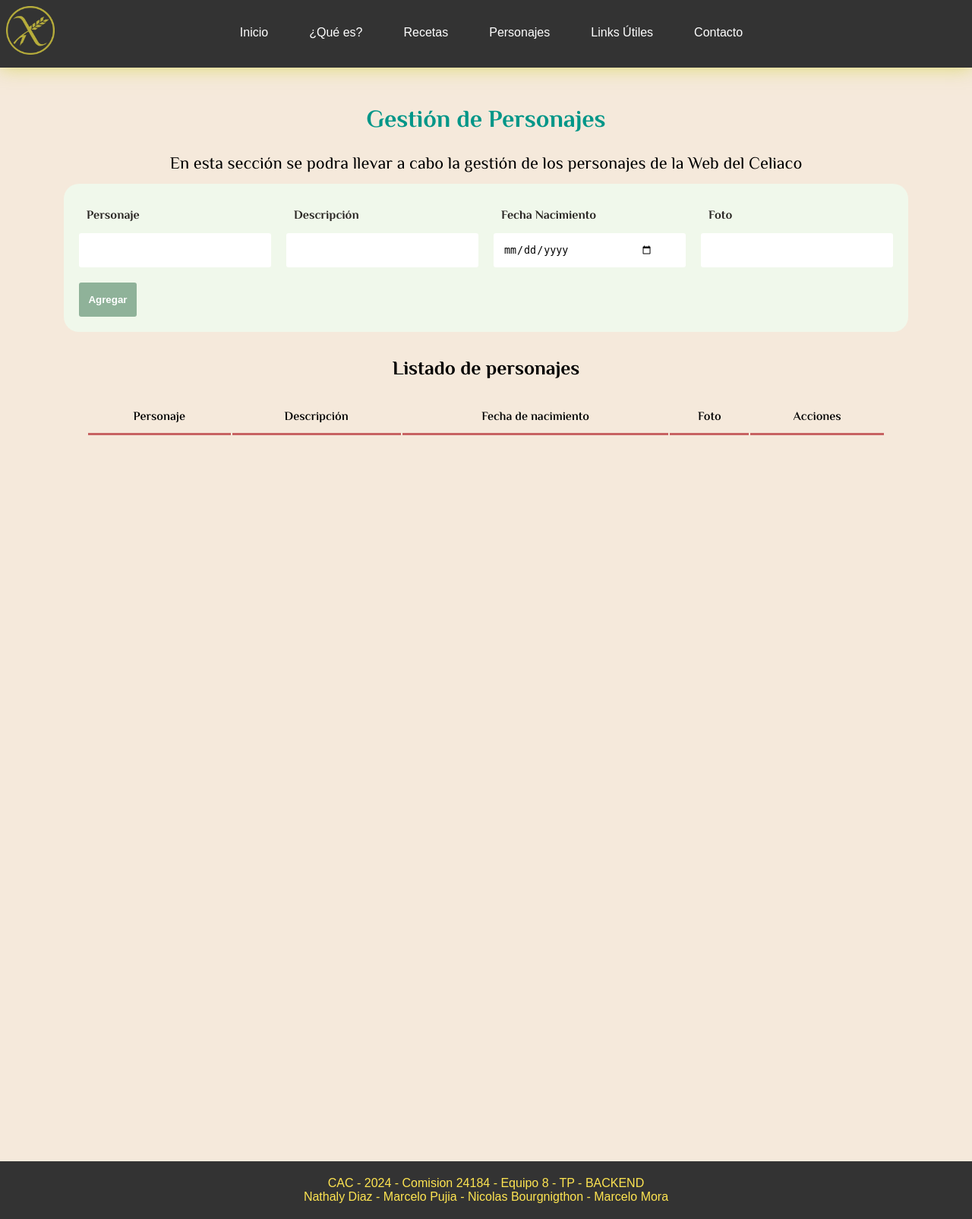
After one commit to NatyDi/grupo8, a Python web app: template templates/crud-personajes.html in a window 1280 px wide. The commit adds this page. Shown: the whole page at 76% size. Run offline with Jinja, Linux system fonts and the light colour scheme; the template is opened without the code that fills it, so the values that code supplies are empty; some libraries are stand-ins or nearby versions.

Commit message:
TP con CRUD

```diff
--- a/index.html
+++ b/index.html
@@ -81,7 +81,7 @@
     </main>
 
     <footer>
-        <p>CAC - 2024 - Comision 24184 - Equipo 8 - TP 1</p>
+        <p>CAC - 2024 - Comision 24184 - Equipo 8 - TP 1 </p>
     </footer>
 </body>
 </html>
--- /dev/null
+++ b/static/css/crud-personajes.css
@@ -0,0 +1,174 @@
+
+* {
+	box-sizing: border-box;
+}
+
+body {
+	font-family: 'Roboto', sans-serif;
+	background: #E5E5E5;
+}
+
+.el-messiri-font {
+    font-family: "El Messiri", "sans-serif";
+    /*font-optical-sizing: auto;  da error en el https://validator.w3.org/*/
+    font-weight: 400;
+    font-style: normal;
+}
+
+/* Estilos generales */
+body {
+    font-family: 'El Messiri', 'Josefin Sans', sans-serif;
+    background-color: #F5E9DB;     /* Color arena */
+}
+
+h1{
+    color: #009688;
+    text-align: center;
+    margin-top: 20px;
+}
+
+main {
+
+	max-width: 1400px;
+	width: 90%;
+	height: 180vh;
+	margin: auto;
+	padding: 20px;
+}
+.search-title{
+    text-align: center;
+    margin-bottom: 10px;
+    padding: 5px;
+    font-size: 2rem;
+}
+.description{
+    text-align: center;
+    font-size: 1.4rem;
+    margin-bottom: 8px;
+}
+
+.formulario {
+	display: grid;
+	background-color: rgb(41, 38, 35);
+	background-color: #f0f8eb; /* Verde claro */
+	color: #E5E5E5;
+	padding: 20px;
+	border-radius: 20px;
+	grid-template-columns: 1fr 1fr 1fr 1fr;
+	gap: 20px;
+}
+
+.formulario__label {
+	display: block;
+	font-weight: 700;
+	padding: 10px;
+	cursor: pointer;
+	color: rgb(41, 38, 35);
+
+}
+
+.formulario__grupo-input {
+	position: relative;
+}
+
+.formulario__input {
+	width: 100%;
+	background: #fff;
+	border: 3px solid transparent;
+	border-radius: 3px;
+	height: 45px;
+	line-height: 45px;
+	padding: 0 40px 0 10px;
+	transition: .3s ease all;
+}
+
+.formulario__input:focus {
+	border: 3px solid #0075FF;
+	outline: none;
+	box-shadow: 3px 0px 30px rgba(163,163,163, 0.4);
+}
+
+.formulario__btn {
+	height: 45px;
+	line-height: 45px;
+	width: 30%;
+	background: #8fb299; /* Verde más oscuro */
+	color: #fff;
+	font-weight: bold;
+	border: none;
+	border-radius: 3px;
+	cursor: pointer;
+	transition: .1s ease all;
+}
+
+.formulario__btn:hover {
+	box-shadow: 3px 0px 30px rgba(163,163,163, 1);
+}
+
+.container{
+
+	padding: 30px;
+
+}
+
+.table{
+	margin: 20px 0px;
+    width: 100%;
+    margin-bottom: 1rem;
+    color: #FFF;
+    vertical-align: top;
+    border-color: #dee2e6;
+}
+
+.table th,
+.table td {
+    padding: 8px;
+    text-align: center;
+	color: black;
+	font-weight: 600;
+}
+.table th{
+    border-bottom: 3px solid #c76262;
+
+}
+.table td{
+    border-bottom: 1px solid #4f4f4f;
+}
+
+.subtitle{
+
+    text-align: center;
+	font-size: 1.6rem;
+}
+.btn-personaje{
+	padding: 10px;
+	border-radius: 5px;
+	background-color:#da3d3d ;
+	background: #8fb299; /* Verde más oscuro */
+	color: #FFFFFF;
+	border: none;
+	cursor: pointer;
+	transition: .1s ease all;
+	margin-bottom: 10px;
+}
+.btn-personaje:hover {
+	box-shadow: 3px 0px 30px rgba(163,163,163, 1);
+}
+
+
+/* ----- -----  Mediaqueries ----- ----- */
+@media screen and (max-width: 800px) {
+	.formulario {
+		grid-template-columns: 1fr;
+	}
+
+	.formulario__grupo-terminos,
+	.formulario__mensaje,
+	.formulario__grupo-btn-enviar {
+		grid-column: 1;
+	}
+
+	.formulario__btn {
+		width: 100%;
+	}
+}
--- /dev/null
+++ b/static/js/crud-personajes-fetch.js
@@ -0,0 +1,160 @@
+const BASEURL = 'http://127.0.0.1:5000';
+
+// const BASEURL = 'mpujia.pythonanywhere.com';
+
+/**
+ * Función para realizar una petición fetch con JSON.
+ * @param {string} url - La URL a la que se realizará la petición.
+ * @param {string} method - El método HTTP a usar (GET, POST, PUT, DELETE, etc.).
+ * @param {Object} [data=null] - Los datos a enviar en el cuerpo de la petición.
+ * @returns {Promise<Object>} - Una promesa que resuelve con la respuesta en formato JSON.
+ */
+async function fetchData(url, method, data = null) {
+  const options = {
+      method: method,
+      headers: {
+          'Content-Type': 'application/json',
+          'Access-Control-Allow-Origin': '*'
+      },
+      body: data ? JSON.stringify(data) : null,  // Si hay datos, los convierte a JSON y los incluye en el cuerpo
+  };
+  try {
+    const response = await fetch(url, options);  // Realiza la petición fetch
+    if (!response.ok) {
+      throw new Error(`Error: ${response.statusText}`);
+    }
+    return await response.json();  // Devuelve la respuesta en formatosave JSON
+  } catch (error) {
+    console.error('Fetch error:', error);
+    alert('An error occurred while fetching data. Please try again.');
+  }
+}
+
+/**
+ * Función para comunicarse con el servidor para poder Crear o Actualizar
+ * un registro de
+ * @returns
+ */
+async function savePersonaje(){
+  const idPersonaje = document.querySelector('#id_personaje').value;
+  const personaje = document.querySelector('#personaje').value;
+  const descripcion = document.querySelector('#descripcion').value;
+  const fecha_nacimiento = document.querySelector('#fecha_nacimiento').value;
+  const url_foto = document.querySelector('#url_foto').value;
+
+  //VALIDACION DE FORMULARIO
+  if (!personaje || !descripcion || !fecha_nacimiento || !url_foto) {
+    Swal.fire({
+        personaje: 'Error!',
+        text: 'Por favor completa todos los campos.',
+        icon: 'error',
+        confirmButtonText: 'Cerrar'
+    });
+    return;
+  }
+  // Crea un objeto con los datos del personaje
+  const personajeData = {
+      personaje: personaje,
+      descripcion: descripcion,
+      fecha_nacimiento: fecha_nacimiento,
+      url_foto: url_foto,
+      id_personaje: idPersonaje
+  };
+
+
+  let result = null;
+  // Si hay un idPersonaje, realiza una petición PUT para actualizar al personaje
+  if(idPersonaje!==""){
+    result = await fetchData(`${BASEURL}/api/personajes/${idPersonaje}`, 'PUT', personajeData);
+  }else{
+    // Si no hay idPersonaje, realiza una petición POST para crear un nuevo personaje
+    result = await fetchData(`${BASEURL}/api/personajes/`, 'POST', personajeData);
+  }
+
+  const formPersonaje = document.querySelector('#form-personaje');
+  formPersonaje.reset();
+  Swal.fire({
+    personaje: 'Exito!',
+    text: result.message,
+    icon: 'success',
+    confirmButtonText: 'Cerrar'
+  })
+  showPersonajes();
+}
+
+
+/**
+ * Funcion que permite crear un elemento <tr> para la tabla de personajes
+ * por medio del uso de template string de JS.
+ */
+async function showPersonajes(){
+  let personajes =  await fetchData(BASEURL+'/api/personajes/', 'GET');
+  const tablePersonajes = document.querySelector('#list-table-personajes tbody');
+  tablePersonajes.innerHTML='';
+  personajes.forEach((personaje,index) => {
+    let tr = `<tr>
+                  <td>${personaje.personaje}</td>
+                  <td>${personaje.descripcion}</td>
+                  <td>${personaje.fecha_nacimiento}</td>
+                  <td>
+                      <img src="${'../static/img/Personajes/' + personaje.url_foto}" width="80" width="10%">
+                  </td>
+                  <td>
+                      <button class="btn-personaje" onclick='updatePersonaje(${personaje.id_personaje})' type="button" id="btn-update-personaje">Modificar</button>
+                      <button class="btn-personaje" onclick='deletePersonaje(${personaje.id_personaje})' type="button" id="btn-delete-personaje">Eliminar</button>
+                  </td>
+                </tr>`;
+    tablePersonajes.insertAdjacentHTML("beforeend",tr);
+  });
+}
+
+/**
+ * Function que permite eliminar un personaje del array del localstorage
+ * de acuedo al indice del mismo
+ * @param {number} id posición del array que se va a eliminar
+ */
+function deletePersonaje(id){
+  Swal.fire({
+      title: "Esta seguro de eliminar el personaje?",
+      showCancelButton: true,
+      confirmButtonText: "Eliminar",
+  }).then(async (result) => {
+      if (result.isConfirmed) {
+        let response = await fetchData(`${BASEURL}/api/personajes/${id}`, 'DELETE');
+        showPersonajes();
+        Swal.fire(response.message, "", "success");
+      }
+  });
+
+}
+
+
+/**
+ * Function que permite cargar el formulario con los datos de el personaje
+ * para su edición
+ * @param {number} id Id de el personaje que se quiere editar
+ */
+async function updatePersonaje(id){
+  //Buscamos en el servidor el personaje de acuerdo al id
+  let response = await fetchData(`${BASEURL}/api/personajes/${id}`, 'GET');
+  const idPersonaje = document.querySelector('#id_personaje');
+  const personaje = document.querySelector('#personaje');
+  const descripcion = document.querySelector('#descripcion');
+  const fecha_nacimiento = document.querySelector('#fecha_nacimiento');
+  const url_foto = document.querySelector('#url_foto');
+
+  idPersonaje.value = response.id_personaje;
+  personaje.value = response.personaje;
+  descripcion.value = response.descripcion;
+  fecha_nacimiento.value = response.fecha_nacimiento;
+  url_foto.value = response.url_foto;
+}
+
+// Escuchar el evento 'DOMContentLoaded' que se dispara cuando el
+// contenido del DOM ha sido completamente cargado y parseado.
+document.addEventListener('DOMContentLoaded',function(){
+  const btnSavePersonaje = document.querySelector('#btn-save-personaje');
+  //ASOCIAR UNA FUNCION AL EVENTO CLICK DEL BOTON
+  btnSavePersonaje.addEventListener('click',savePersonaje);
+  showPersonajes();
+});
--- /dev/null
+++ b/templates/crud-personajes.html
@@ -0,0 +1,118 @@
+<!DOCTYPE html>
+<html lang="en">
+
+<head>
+    <meta charset="UTF-8">
+    <meta name="viewport" content="width=device-width, initial-scale=1.0">
+    <title>Personajes Famosos con Celiaquía</title>
+    <link rel="stylesheet" href="../static/css/styles.css">
+    <link rel="icon"  href="../static/img/favicon.ico">
+    <!-- Google fonts El Messiri -->
+    <link rel="preconnect" href="https://fonts.googleapis.com">
+    <link rel="preconnect" href="https://fonts.gstatic.com" crossorigin>
+    <link href="https://fonts.googleapis.com/css2?family=El+Messiri:wght@400..700&display=swap" rel="stylesheet">
+    <!-- <meta http-equiv="Access-Control-Allow-Origin" content="*" /> -->
+    <!-- <link rel="stylesheet" href="/static/css/crud-personajes.css"> -->
+    <link rel="stylesheet" href="../static/css/crud-personajes.css">
+</head>
+
+
+<body>
+        <header>
+            <div class="header-logo">
+                <a href="../index.html">
+                    <img src="../static/img/logo.png" alt="Logo La WEB del Celiaco">
+                </a>
+            </div>
+            <nav class="menu">
+                <ul>
+                    <li><a href="../index.html">Inicio</a></li>
+                    <li><a href="que-es.html">¿Qué es?</a></li>
+                    <li><a href="recetas.html">Recetas</a></li>
+                    <li><a href="personajes.html">Personajes</a></li>
+                    <li><a href="links-utiles.html">Links Útiles</a></li>
+                    <li><a href="contacto.html">Contacto</a></li>
+                </ul>
+            </nav>
+        </header>
+    <!-- Indicar contenido principal de la pagina -->
+    <main>
+        <section id="form" class=" ">
+            <h1 class="search-title" >Gestión de Personajes</h1>
+            <p class="description" >En esta sección se podra llevar a cabo la gestión de los personajes de la Web del Celiaco</p>
+
+            <form action="#" class="formulario" id="form-personaje">
+                <div class="formulario__grupo">
+                    <div class="formulario__grupo-input">
+                        <label for="title" class="formulario__label">Personaje</label>
+                        <input type="text" class="formulario__input" name="personaje" id="personaje">
+                    </div>
+                </div>
+
+                <div class="formulario__grupo">
+                    <div class= "formulario__grupo-input">
+                        <label for="Descrpción" class="formulario__label">Descripción</label>
+                        <input type="text" class="formulario__input" name="descripcion" id="descripcion">
+                    </div>
+                </div>
+                <div class="formulario__grupo">
+                    <div class="formulario__grupo-input">
+                        <label for="fecha_nacimiento" class="formulario__label">Fecha Nacimiento</label>
+                        <input type="date" class="formulario__input" name="fecha_nacimiento" id="fecha_nacimiento">
+                    </div>
+                </div>
+                <div class="formulario__grupo">
+                    <div class="formulario__grupo-input">
+                        <label for="url_foto" class="formulario__label">Foto</label>
+                        <input type="url" class="formulario__input" name="url_foto" id="url_foto">
+                    </div>
+                </div>
+                    <input type="hidden"  name="id_personaje" id="id_personaje">
+                    <!-- <input  type="text" name="id_personaje" id="id_personaje"> -->
+                    <button class="formulario__btn" type="button" id="btn-save-personaje">Agregar</button>
+
+            </form>
+        </section>
+        <section id="list" class="container">
+            <h3 class="subtitle">Listado de personajes</h3>
+            <table id="list-table-personajes" class="table">
+                <thead>
+                    <tr>
+                        <th>Personaje</th>
+                        <th>Descripción</th>
+                        <th>Fecha de nacimiento</th>
+                        <th>Foto</th>
+                        <th>Acciones</th>
+                    </tr>
+                </thead>
+                <tbody id="tbody-table-personajes">
+
+                </tbody>
+            </table>
+        </section>
+    </main>
+    <footer>
+		<div class="link_crud">
+            <p>CAC - 2024 - Comision 24184 - Equipo 8 - TP - BACKEND <br>
+             Nathaly Diaz - Marcelo Pujia - Nicolas Bourgnigthon - Marcelo Mora</p>
+            <!-- <a href="#">Crud_Personajes</a> -->
+        </div>
+
+    </footer>
+
+
+    <!-- INTERNO AL DOCUMENTO -->
+    <script>
+        //alert('Hola mundo PERSONAJES 😎');
+        // console.log('Hola por medio de la consola 😀');
+    </script>
+
+    <!-- REFERENCIA EXTERNA -->
+    <!-- <script src="./static/js/index.js"></script> -->
+    <!-- <script src="./static/js/funciones.js"></script> -->
+    <script src="https://cdn.jsdelivr.net/npm/sweetalert2@11"></script>
+    <script src="../static/js/crud-personajes-fetch.js"></script>
+    <!-- <script src="../static/js/index.js"></script> -->
+</body>
+
+</html>
--- a/templates/personajes.html
+++ b/templates/personajes.html
@@ -27,6 +27,7 @@
                 <li><a href="personajes.html">Personajes</a></li>
                 <li><a href="links-utiles.html">Links Útiles</a></li>
                 <li><a href="contacto.html">Contacto</a></li>
+                <li><a href="../templates/crud-personajes.html">CRUD</a></li>
             </ul>
         </nav>
     </header>
```
Also changed, not shown: static/css/crud-personajesMP.css (added, +98 -0 lines), static/js/crud-personajes.js (added, +184 -0 lines), static/img/Personajes/Personaje 1.jpg (added), static/img/Personajes/Personaje 2.jpg (added), 1 other file.
